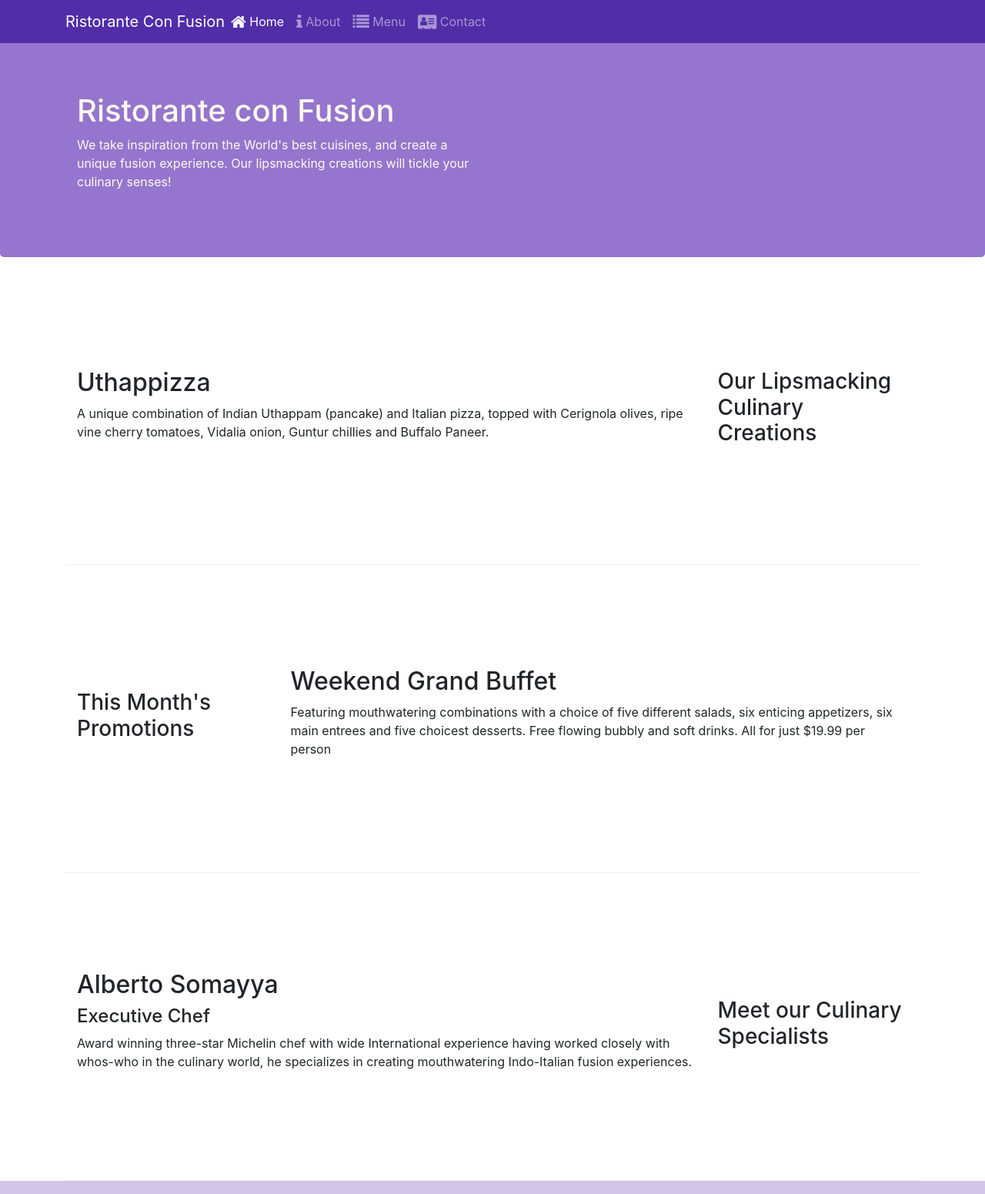
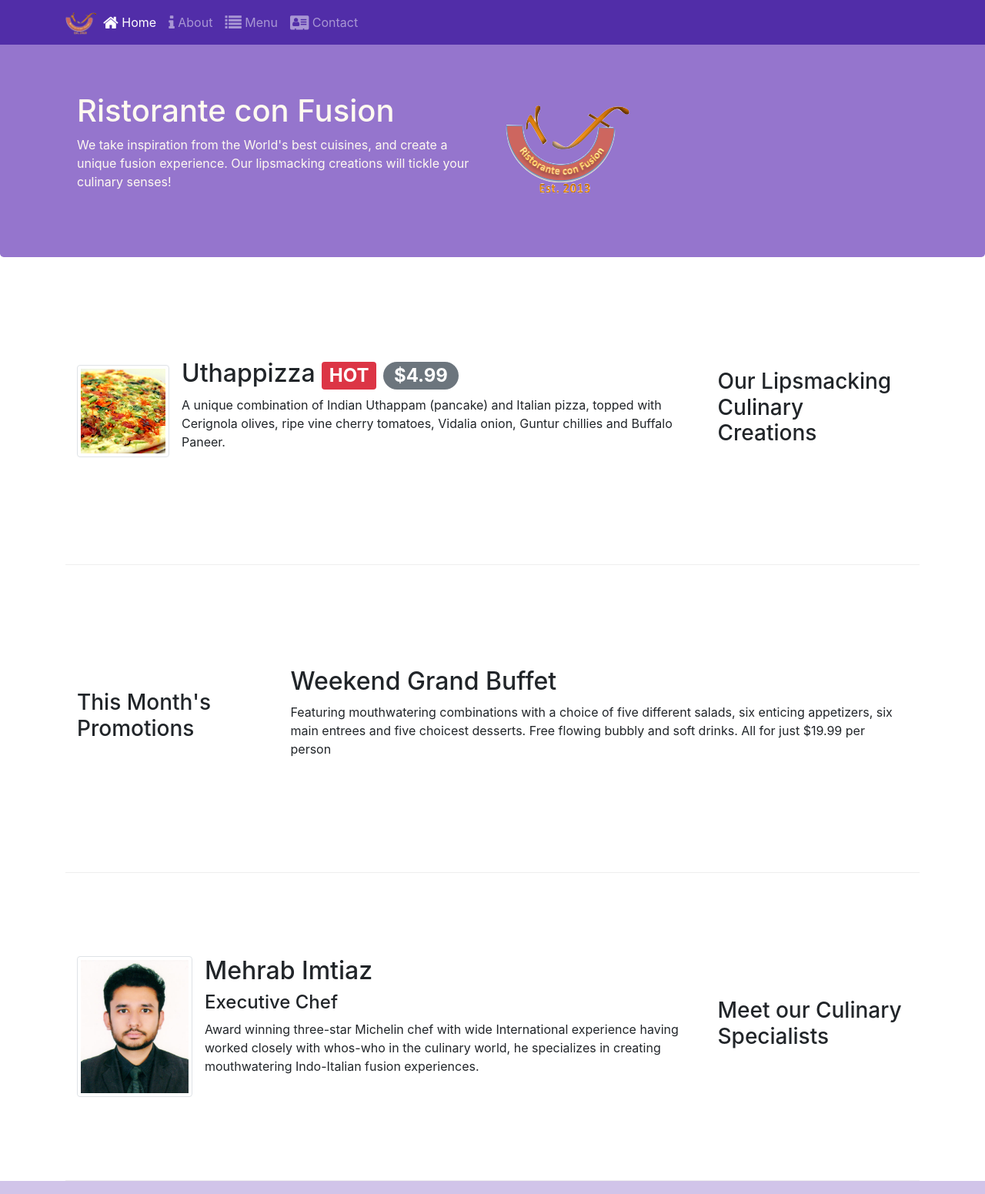
Before and after one commit to Mehrab-Imtiaz/bootstrap-coFusion, a website: page index.html in a window 1280 px wide. Shown: the top 1551 px of the page at 77% size. Drawn offline with nearby package versions, Linux system fonts and the light colour scheme.

Commit message:
Bootstrap Media and Images Added

```diff
--- a/index.html
+++ b/index.html
@@ -19,9 +19,9 @@
     <nav class="navbar navbar-dark navbar-expand-sm fixed-top">
         <div class="container">
             <button class="navbar-toggler" type="button" data-toggle="collapse" data-target="#Navbar">
-                <span class=navbar-toggler-icon></span>
+                <span class="navbar-toggler-icon"></span>
             </button>
-            <a class="navbar-brand mr-auto" href="#">Ristorante Con Fusion</a>
+            <a class="navbar-brand mr-auto" href="#"><img src="./img/logo.png" height="30" width="41"></a>
             <div class="collapse navbar-collapse" id="Navbar">
                 <ul class="navbar-nav mr-auto">
                     <li class="nav-item active"><a class="nav-link" href="#"><span class="fa fa-home fa-lg"></span> Home</a></li>
@@ -39,7 +39,8 @@
                     <h1>Ristorante con Fusion</h1>
                     <p>We take inspiration from the World's best cuisines, and create a unique fusion experience. Our lipsmacking creations will tickle your culinary senses!</p>
                 </div>
-                <div class="col-12 col-sm">
+                <div class="col-12 col-sm align-self-center">
+                    <img src="./img/logo.png" class="img-fluid" alt="">
                 </div>
             </div>
         </div>
@@ -51,8 +52,17 @@
                 <h3>Our Lipsmacking Culinary Creations</h3>
             </div>
             <div class="col col-sm order-sm-first col-md">
-                <h2>Uthappizza</h2>
-                <p class="d-none d-sm-block">A unique combination of Indian Uthappam (pancake) and Italian pizza, topped with Cerignola olives, ripe vine cherry tomatoes, Vidalia onion, Guntur chillies and Buffalo Paneer.</p>
+                <div class="media">
+                    <img src="./img/uthappizza.png" class="d-flex mr-3 img-thumbnail align-self-center" alt="uthappizza">
+                    <div class="media-body">
+                        <h2 class="mt-0 media-heading">
+                            Uthappizza
+                            <span class="badge badge-danger">HOT</span>
+                            <span class="badge badge-pill badge-secondary">$4.99</span>
+                        </h2>
+                        <p class="d-none d-sm-block">A unique combination of Indian Uthappam (pancake) and Italian pizza, topped with Cerignola olives, ripe vine cherry tomatoes, Vidalia onion, Guntur chillies and Buffalo Paneer.</p>
+                    </div>
+                </div>
             </div>
         </div>
 
@@ -72,9 +82,14 @@
                 <h3>Meet our Culinary Specialists</h3>
             </div>
             <div class="col col-sm order-sm-first col-md">
-                <h2>Alberto Somayya</h2>
-                <h4>Executive Chef</h4>
-                <p class="d-none d-sm-block">Award winning three-star Michelin chef with wide International experience having worked closely with whos-who in the culinary world, he specializes in creating mouthwatering Indo-Italian fusion experiences. </p>
+                <div class="media">
+                    <img src="./img/Mehrab.jpg" class="d-flex mr-3 img-thumbnail align-self-center media-middle" alt="chef" width="150">
+                    <div class="media-body">
+                        <h2 class="mt-0">Mehrab Imtiaz</h2>
+                        <h4>Executive Chef</h4>
+                        <p class="d-none d-sm-block">Award winning three-star Michelin chef with wide International experience having worked closely with whos-who in the culinary world, he specializes in creating mouthwatering Indo-Italian fusion experiences. </p>
+                    </div>
+                </div>
             </div>
         </div>
     </div>
```
Also changed, not shown: aboutus.html (+4 -3 lines), contactus.html (+3 -2 lines), img/Mehrab.jpg (added), img/buffet.png (added), img/logo.png (added), img/uthappizza.png (added), 1 other file.
